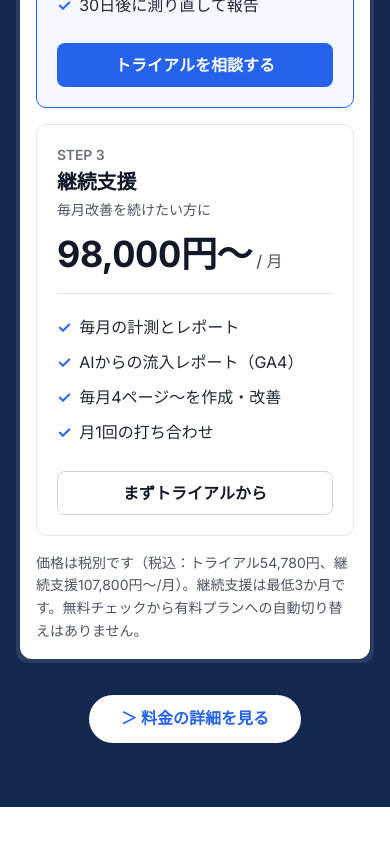
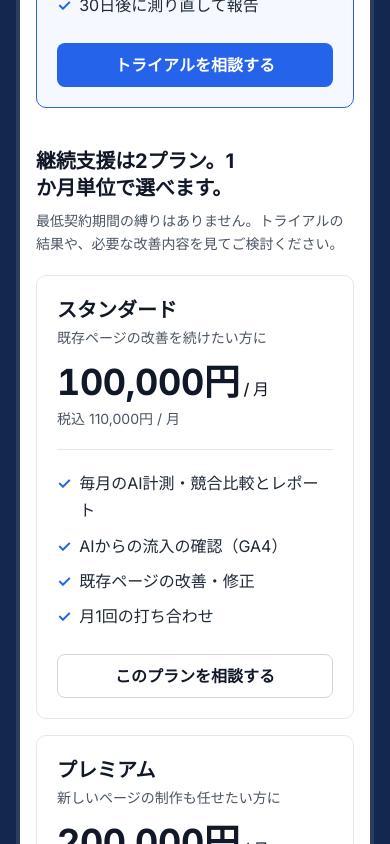
Before and after one commit to okonomidonn/test, a Next.js app: page /ai in a window 390 px wide. Shown: the part 9380-10224 px from the top of the page. Built offline with nearby package versions, Linux system fonts and the light colour scheme; no server answers.

Commit message:
Offer two monthly service plans without minimum term

```diff
--- a/geo/web/print/web_price_list.html
+++ b/geo/web/print/web_price_list.html
@@ -53,7 +53,7 @@
 <div class="steps">
   <div class="step"><div class="no">STEP 1</div><div class="t">無料チェック</div><div class="p">0<small>円</small></div><div class="d">主な質問でAIに紹介されているかを計測し、公式サイトを自動で診断します。結果をお送りします。</div></div>
   <div class="step" style="border:2px solid var(--accent);background:#fff"><div class="no">STEP 2　はじめての方へ</div><div class="t">GEO診断・改善トライアル</div><div class="p">49,800<small>円（1回・30日間）</small></div><div class="d">現状を数字で確かめ、改善を1つ実際に行い、30日後に同じ条件で測り直します。</div></div>
-  <div class="step"><div class="no">STEP 3</div><div class="t">継続支援</div><div class="p">月98,000<small>円〜</small></div><div class="d">毎月AIで計測し、紹介されなかった質問に答えるページを作ります。作業量を決めてお見積もりします。</div></div>
+  <div class="step"><div class="no">STEP 3</div><div class="t">継続支援・2プラン</div><div class="p">月100,000<small>円／200,000円</small></div><div class="d">既存ページ改善のスタンダードと、新規ページ制作も含むプレミアム。1か月単位で選べます。</div></div>
 </div>
 
 <h2>トライアルの内容（49,800円）</h2>
@@ -66,18 +66,19 @@
   <tr><td>含まないもの</td><td>新しいページの制作、外部媒体への掲載、大規模な実装</td></tr>
 </table>
 
-<h2>継続支援の内容（月98,000円〜）</h2>
+<h2>継続支援の2プラン（1か月契約・毎月更新）</h2>
 <table>
   <tr><td>毎月の計測とレポート</td><td>同じ質問で測り、推移と次にやることを1枚にまとめる</td></tr>
-  <tr><td>ページの作成・書き換え</td><td>月4ページから。紹介されなかった質問に答えるページ、事例・機能・比較のページなど</td></tr>
-  <tr><td>技術面の保守</td><td>構造化データ、AIの読み取り許可（robots.txt）、サイトマップ</td></tr>
+  <tr><td>スタンダード：月100,000円</td><td>既存ページの改善。税込110,000円／月</td></tr>
+  <tr><td>プレミアム：月200,000円</td><td>基本内容に、新規ページの企画・原稿・CMS制作を追加。税込220,000円／月</td></tr>
   <tr><td>打ち合わせ</td><td>月1回</td></tr>
-  <tr><td>契約期間</td><td>最低3か月、以降は1か月ごと</td></tr>
+  <tr><td>対象・作業範囲</td><td>1サービス。本数・原稿量・修正回数・実装範囲を事前見積もりで合意</td></tr>
+  <tr><td>更新停止・支払い</td><td>当月末までのメール連絡で翌月から更新停止。銀行振込・前払い</td></tr>
 </table>
 
 <div class="cta">
   <div><b>まずは無料チェックから</b><br>御社のサービスがAIに紹介されているか、計測結果をお送りします。</div>
-  <div class="c" style="font-size:7pt">AIススメル　担当：鳥居潤<br>info@aisusumeru.com<br><a href="https://test-one-xi-90.vercel.app/ai/apply" style="color:inherit">お問い合わせフォーム<br>test-one-xi-90.vercel.app/ai/apply</a></div>
+  <div class="c" style="font-size:7pt">AIススメル　担当：鳥居潤<br>info@aisusumeru.com<br><a href="https://www.aisusumeru.com/ai/apply" style="color:inherit">お問い合わせフォーム<br>www.aisusumeru.com/ai/apply</a></div>
 </div>
 
 <p class="note">表示はすべて税別です。AIの回答は毎回変わるため、紹介や問い合わせの増加をお約束するものではありません。参考：運営元の求人サイトでは、28日間でChatGPT経由のユーザー68人（全体の14.5%）が、キーイベント95件のうち49件を発生させました（2026年9月24日〜10月21日、GA4。対策との因果関係は未検証）。</p>
--- a/geo/web/print/zaito_case_study.html
+++ b/geo/web/print/zaito_case_study.html
@@ -103,8 +103,8 @@
 <div class="cta">
   <div><b>無料チェック：御社のサービスは、AIに紹介されていますか？</b><br>
   利用者がAIに聞きそうな質問で、御社が紹介されるかを実際に計測し、直すべきページをお伝えします。<br>
-  <span style="font-size:8pt;color:#d0d7de">無料チェック0円 → トライアル49,800円／30日間 → 継続支援 月98,000円〜（税別）</span></div>
-  <div class="c" style="font-size:7pt">AIススメル　担当：鳥居潤<br>info@aisusumeru.com<br><a href="https://test-one-xi-90.vercel.app/ai/apply" style="color:inherit">お問い合わせフォーム<br>test-one-xi-90.vercel.app/ai/apply</a></div>
+  <span style="font-size:8pt;color:#d0d7de">無料0円 → トライアル49,800円 → 継続支援 月100,000円／200,000円（税別・1か月契約）</span></div>
+  <div class="c" style="font-size:7pt">AIススメル　担当：鳥居潤<br>info@aisusumeru.com<br><a href="https://www.aisusumeru.com/ai/apply" style="color:inherit">お問い合わせフォーム<br>www.aisusumeru.com/ai/apply</a></div>
 </div>
 
 <p class="note">数値の出典：Googleアナリティクス4（2026年9月24日〜10月21日の28日間）。ChatGPT経由＝セッションの参照元が chatgpt.com。キーイベントは「興味あり」登録・応募など、サイトで設定した成果。ページ別の数は閲覧ページで集計（着地ページではありません）。開設まもないサイトの短期間・少数のデータで、広告の開始時期とも重なるため、施策と流入増の因果は確定していません。AIの回答は毎回変わるため、同じ結果をお約束するものではありません。</p>
--- a/src/app/ai/apply/page.tsx
+++ b/src/app/ai/apply/page.tsx
@@ -32,34 +32,43 @@ const COPY = {
 
 export default async function ApplyPage({ searchParams }: PageProps<"/ai/apply">) {
   const sp = await searchParams;
-  const kind = sp.plan === "trial" ? "TRIAL" : "CHECK";
-  const copy = COPY[kind];
+  const monthly = sp.plan === "standard" ? { title: "スタンダード", price: "100,000円（税別）／110,000円（税込）", scope: "毎月のAI計測・競合比較・GA4の確認・既存ページ改善・月1回の打ち合わせ" } : sp.plan === "premium" ? { title: "プレミアム", price: "200,000円（税別）／220,000円（税込）", scope: "スタンダードの内容に加え、新規ページの企画・原稿作成・CMSでの制作" } : null;
+  const kind = sp.plan === "trial" || monthly ? "TRIAL" : "CHECK";
+  const copy = monthly ? {
+    title: `継続支援：${monthly.title}のご相談`,
+    lead: "1か月単位で、AIでの紹介状況を確認しながらサイトを改善します。",
+    facts: [["月額", monthly.price], ["契約", "1か月契約・毎月更新。最低契約期間の縛りなし"], ["内容", monthly.scope], ["作業範囲", "1サービスを対象に、ページ本数・原稿量・修正回数・実装範囲を見積書で合意します"]],
+    after: ["2営業日以内に、進め方とお見積もりをメールでお送りします", "見積もりの作業範囲・更新条件をご確認いただいてから正式なご依頼となります", "銀行振込による前払いです。入金確認後、合意した日程で作業を始めます"],
+  } : COPY[kind];
   const kpis = reportKpis(sampleReport());
 
   // ログイン中なら、登録済みのサービスとアカウントの情報を入れておく
   const session = await auth();
-  let defaults: { company?: string; websiteUrl?: string; name?: string; email?: string } = {};
+  let defaults: { company?: string; websiteUrl?: string; name?: string; email?: string; message?: string } = {};
   if (session?.user?.id) {
     const user = await prisma.user.findUnique({ where: { id: session.user.id }, select: { name: true, email: true } });
     const storeId = typeof sp.store === "string" ? sp.store : undefined;
     const store = storeId ? await prisma.store.findFirst({ where: { id: storeId, ownerId: session.user.id }, select: { name: true, websiteUrl: true } }) : null;
     defaults = { name: user?.name, email: user?.email, company: store?.name, websiteUrl: store?.websiteUrl ?? undefined };
   }
+  if (monthly) defaults.message = `継続支援の${monthly.title}（月額${monthly.price}）について相談したいです。`;
   const storeQ = typeof sp.store === "string" ? `&store=${sp.store}` : "";
 
   return (
     <div className="mx-auto max-w-5xl pt-4">
       {/* 申し込みの種類の切り替え（?plan=trial） */}
-      <nav aria-label="申し込みの種類" className="inline-flex rounded-lg border border-slate-200 bg-slate-50 p-1 text-sm">
+      <nav aria-label="申し込みの種類" className="flex flex-wrap gap-1 rounded-lg border border-slate-200 bg-slate-50 p-1 text-sm">
         {[
           ["CHECK", "無料で診断", `/ai/apply${storeQ ? `?${storeQ.slice(1)}` : ""}`],
           ["TRIAL", "トライアル 49,800円", `/ai/apply?plan=trial${storeQ}`],
+          ["standard", "月額スタンダード", `/ai/apply?plan=standard${storeQ}`],
+          ["premium", "月額プレミアム", `/ai/apply?plan=premium${storeQ}`],
         ].map(([k, label, href]) => (
           <Link
             key={k}
             href={href}
-            aria-current={kind === k ? "page" : undefined}
-            className={`rounded-md px-3 py-1.5 font-semibold ${kind === k ? "bg-white text-slate-900 shadow-[0_1px_2px_rgba(17,24,39,0.08)] ring-1 ring-slate-200" : "text-slate-600 hover:text-slate-900"}`}
+            aria-current={(monthly ? sp.plan === k : kind === k) ? "page" : undefined}
+            className={`rounded-md px-3 py-1.5 font-semibold ${(monthly ? sp.plan === k : kind === k) ? "bg-white text-slate-900 shadow-[0_1px_2px_rgba(17,24,39,0.08)] ring-1 ring-slate-200" : "text-slate-600 hover:text-slate-900"}`}
           >
             {label}
           </Link>
@@ -82,7 +91,7 @@ export default async function ApplyPage({ searchParams }: PageProps<"/ai/apply">
 
         {/* フォーム：スマホでは見出しのすぐ後、PCでは右の列 */}
         <div className="min-w-0 rounded-xl border border-slate-200 bg-white p-5 sm:p-6 lg:row-span-2 lg:self-start">
-          <LeadForm kind={kind} defaults={defaults} />
+          <LeadForm key={typeof sp.plan === "string" ? sp.plan : "check"} kind={kind} defaults={defaults} submitLabel={monthly ? "継続支援を相談する" : undefined} />
         </div>
 
         <div className="min-w-0 space-y-8">
--- a/src/app/ai/legal/page.tsx
+++ b/src/app/ai/legal/page.tsx
@@ -14,13 +14,13 @@ export default function LegalPage() {
     ["所在地", env.LEGAL_ADDRESS || DISCLOSE],
     ["電話番号", env.LEGAL_PHONE || DISCLOSE],
     ["メールアドレス", CONTACT.email],
-    ["販売価格", "無料チェック：0円。トライアル：49,800円（税別）／54,780円（税込）、1回・30日間。継続支援：月98,000円〜（税別）／月107,800円〜（税込）"],
-    ["契約期間・総額", "継続支援は最低3か月。基本料金での最低総額は294,000円（税別）／323,400円（税込）。個別の作業範囲と総額は見積書で確認します"],
+    ["販売価格", "無料チェック：0円。トライアル：49,800円（税別）／54,780円（税込）、1回・30日間。継続支援はスタンダード：月100,000円（税別）／月110,000円（税込）、プレミアム：月200,000円（税別）／月220,000円（税込）"],
+    ["契約期間・総額", "継続支援は1か月契約・毎月更新で、最低契約期間の縛りはありません。1か月の税込総額はスタンダード110,000円、プレミアム220,000円です。対象・作業範囲・開始日・更新日は見積書で確認し、初回は月末までの範囲と金額も合意します。無料チェック・トライアルからの自動切り替えはありません"],
     ["商品代金以外の必要料金", env.LEGAL_ADDITIONAL_FEES || "インターネット接続にかかる通信料。その他の費用が必要な場合は、正式なご依頼前に見積書でご案内します"],
     ["支払方法", env.LEGAL_PAYMENT_METHODS || "銀行振込（請求書払い）。振込手数料はお客様のご負担となります"],
     ["支払時期", env.LEGAL_PAYMENT_TIMING || "前払い。トライアルは請求書の発行から7日以内、継続支援は翌月分を毎月末までにお支払いください。ご入金を確認してから作業を始めます"],
     ["サービスの提供時期", "トライアルは正式なご依頼後、ヒアリングで開始日を合意します。無料チェックは3営業日以内に診断結果、トライアルのご相談は2営業日以内に進め方とお見積もりをご連絡します"],
-    ["解約・キャンセル", env.LEGAL_CANCELLATION_TERMS || "作業を始める前のキャンセルは全額を返金します。作業を始めた後の返金はいたしません。継続支援は最低3か月で、その後は前月末までにメールでご連絡いただくと翌月末で終了します"],
+    ["解約・キャンセル", env.LEGAL_CANCELLATION_TERMS || "作業を始める前のキャンセルは全額を返金します。作業を始めた後の返金はいたしません。継続支援は当月末までにメールでご連絡いただくと当月末で終了し、翌月からの更新を停止します。例えば11月末までのご連絡で12月分は更新しません。未着手の翌月分をお支払い済みの場合は返金します"],
     ["成果について", "AIでの紹介や問い合わせの増加を保証するものではありません。作業範囲・納品物を契約前に確認します"],
   ];
   return (
--- a/src/app/ai/method/page.tsx
+++ b/src/app/ai/method/page.tsx
@@ -99,7 +99,7 @@ export default function MethodPage() {
             rows={[
               ["無料チェック", "サイトは直しません。計測と診断の結果をお送りします。"],
               ["トライアル", "既存のページを1ページ改善します。CMSで編集できる範囲で、変更前の内容を保存し、ご承認をいただいてから反映します。新しいページの制作、外部媒体への掲載、大規模な実装は含みません。"],
-              ["継続支援", "ページの作成・書き換え（月4ページ〜）と構造化データの保守。作るページは、既存ページの修正で済むかを先に判断し、同じ内容のページを増やしません。"],
+              ["継続支援", "スタンダード（月100,000円・税別）は既存ページの改善、プレミアム（月200,000円・税別）は新規ページの企画・原稿作成・CMSでの制作も含みます。1サービスを対象に、本数・原稿量・修正回数・実装範囲を見積書で合意します。1か月単位の契約です。"],
               ["書かないこと", "事実と確認できない内容（実際にない求人・機能・実績など）は書きません。"],
             ]}
           />
--- a/src/app/ai/pricing/page.tsx
+++ b/src/app/ai/pricing/page.tsx
@@ -12,7 +12,7 @@ export default function PricingPage() {
         <h1 className="mt-3 text-3xl font-bold leading-snug text-slate-900 sm:text-[2.75rem]">まず無料で調べて、<br />必要なら改善まで。</h1>
         <p className="mt-5 text-lg leading-relaxed text-slate-700">無料チェックだけのご利用もできます。<br className="hidden sm:block" />有料プランへの自動切り替えはありません。</p>
       </header>
-      <section aria-label="3つの料金プラン"><h2 className="sr-only">3つの料金プラン</h2><ServicePlans /></section>
+      <section aria-label="初回メニューと継続支援の2プラン"><h2 className="sr-only">無料チェック・トライアルと、継続支援の2プラン</h2><ServicePlans /></section>
       <section className="grid gap-6 rounded-xl bg-slate-50 p-5 sm:grid-cols-2 sm:p-7">
         <div><h2 className="text-lg font-bold text-slate-900">トライアルで行う改善</h2><p className="mt-3 leading-relaxed text-slate-700">CMSで編集できる既存ページを1ページ改善します。変更案をご確認いただいてから作業します。</p><p className="mt-2 text-sm text-slate-600">新規ページ制作・外部媒体への掲載・大規模な実装は含みません。</p></div>
         <div><h2 className="text-lg font-bold text-slate-900">申し込みから契約まで</h2><p className="mt-3 leading-relaxed text-slate-700">トライアルのご相談には、2営業日以内に進め方と見積もりをご連絡します。内容をご確認いただいてから正式なご依頼となります。</p><p className="mt-2 text-sm text-slate-600">フォームの送信だけでは、契約や自動課金は発生しません。</p></div>
--- a/src/components/ai/lead-form.tsx
+++ b/src/components/ai/lead-form.tsx
@@ -4,7 +4,7 @@ import { useActionState, type ReactNode } from "react";
 import { createLead, type LeadField, type LeadState } from "@/app/actions/leads";
 import { btn } from "@/components/ai/ds";
 
-type Defaults = { company?: string; websiteUrl?: string; name?: string; email?: string };
+type Defaults = { company?: string; websiteUrl?: string; name?: string; email?: string; message?: string };
 
 const inputCls = (invalid: boolean) =>
   `mt-1.5 block h-11 w-full rounded-lg border bg-white px-3 text-base text-slate-900 placeholder:text-slate-400 focus:outline-none focus:ring-2 ${
@@ -29,7 +29,7 @@ function Field({ id, label, hint, error, children }: { id: string; label: string
   );
 }
 
-export function LeadForm({ kind, defaults = {} }: { kind: "CHECK" | "TRIAL"; defaults?: Defaults }) {
+export function LeadForm({ kind, defaults = {}, submitLabel }: { kind: "CHECK" | "TRIAL"; defaults?: Defaults; submitLabel?: string }) {
   const [state, formAction, isPending] = useActionState<LeadState, FormData>(createLead, {});
   const err = (k: LeadField) => state.fieldErrors?.[k];
   const val = (k: LeadField) => state.values?.[k] ?? (defaults as Record<string, string | undefined>)[k];
@@ -111,7 +111,7 @@ export function LeadForm({ kind, defaults = {} }: { kind: "CHECK" | "TRIAL"; def
 
       <div className="space-y-2">
         <button type="submit" disabled={isPending} className={`${btn("primary", "lg")} w-full`}>
-          {isPending ? "送信しています…" : kind === "TRIAL" ? "トライアルを申し込む" : "無料で診断する"}
+          {isPending ? "送信しています…" : submitLabel ?? (kind === "TRIAL" ? "トライアルを申し込む" : "無料で診断する")}
         </button>
         <p className="text-sm text-slate-600">送信の時点では料金はかかりません。</p>
       </div>
--- a/src/components/ai/marketing.tsx
+++ b/src/components/ai/marketing.tsx
@@ -37,7 +37,7 @@ export const MARKET = {
 export function MarketCompare() {
   const rows = [
     { label: "1回の診断", market: MARKET.diagnosisMedian, ours: 49800, oursLabel: "GEO診断・改善トライアル", unit: "", note: "診断に加えて、1ページの改善と30日後の再計測まで" },
-    { label: "月額の対策支援", market: MARKET.monthlyMedian, ours: 98000, oursLabel: "継続支援（〜）", unit: "／月", note: "毎月の計測と、ページの作成・書き換え（月4ページ〜）" },
+    { label: "月額の対策支援", market: MARKET.monthlyMedian, ours: 100000, oursLabel: "スタンダード", unit: "／月", note: "既存ページの改善が中心。新規ページ制作も含むプレミアムは月200,000円（税別）。作業範囲は見積書で合意します" },
   ];
   const yen = (n: number) => `${n.toLocaleString("ja-JP")}円`;
   return (
@@ -82,7 +82,7 @@ export function MarketCompare() {
 
 // この価格でできる理由
 export const WHY_AFFORDABLE: [string, string][] = [
-  ["計測を自社のツールで自動化", "質問づくり・AIへの質問・記録・サイト診断を自社開発のツールで行い、人の作業を分析と改善に絞っています"],
+  ["作業を整理して効率化", "計測・記録・サイト診断に自社のツールと手動確認を使い分け、分析と改善に時間を使います"],
   ["対象と作業を絞っている", "中小企業のWebサービスに絞り、トライアルは既存ページ1ページの改善までと範囲を決めています"],
   ["効果を確かめてから続ける", "30日後に同じ条件で測り直し、続けるかどうかを数字を見て決められます"],
 ];
--- a/src/components/ai/service-plans.tsx
+++ b/src/components/ai/service-plans.tsx
@@ -1,18 +1,22 @@
 import Link from "next/link";
 import { btn } from "./ds";
 
-// 料金は3つだけ。1枚に「誰向け・いくら・何をするか」を並べ、細かい条件はカードの下にまとめる
-const PLANS = [
+// 初回の2つの入口と、継続支援の2プランを分けて表示する。
+const ENTRY_PLANS = [
   { title: "無料チェック", who: "まず今の状態を知りたい", price: "0円", unit: "", features: ["AIに紹介されているかを計測", "最初に直す3つのことをお届け"], href: "/ai/apply", cta: "無料で依頼する" },
   { title: "トライアル", who: "実際に1ページ直してみたい", price: "49,800円", unit: "1回", features: ["競合2社と比較して計測", "1ページを改善", "30日後に測り直して報告"], href: "/ai/apply?plan=trial", cta: "トライアルを相談する", recommended: true },
-  { title: "継続支援", who: "毎月改善を続けたい", price: "98,000円〜", unit: "月", features: ["毎月の計測とレポート", "AIからの流入レポート（GA4）", "毎月4ページ〜を作成・改善", "月1回の打ち合わせ"], href: "/ai/apply?plan=trial", cta: "まずトライアルから" },
+];
+
+const MONTHLY_PLANS = [
+  { title: "スタンダード", who: "既存ページの改善を続けたい", price: "100,000円", tax: "110,000円", features: ["毎月のAI計測・競合比較とレポート", "AIからの流入の確認（GA4）", "既存ページの改善・修正", "月1回の打ち合わせ"], href: "/ai/apply?plan=standard" },
+  { title: "プレミアム", who: "新しいページの制作も任せたい", price: "200,000円", tax: "220,000円", features: ["スタンダードの内容すべて", "新規ページの企画・原稿作成", "CMSでのページ制作・公開", "制作ページの計測と改善"], href: "/ai/apply?plan=premium" },
 ];
 
 export function ServicePlans() {
   return (
     <div>
-      <div className="grid gap-4 md:grid-cols-3">
-        {PLANS.map((p, i) => (
+      <div className="grid gap-4 md:grid-cols-2">
+        {ENTRY_PLANS.map((p, i) => (
           <section key={p.title} className={`relative flex min-w-0 flex-col rounded-xl border p-5 sm:p-6 ${p.recommended ? "border-brand bg-blue-50/60" : "border-slate-200 bg-white"}`}>
             {p.recommended && <span className="absolute -top-3 left-5 rounded-full bg-brand px-3 py-0.5 text-xs font-bold text-white">おすすめ</span>}
             <p className="font-num text-sm font-semibold text-slate-500">STEP {i + 1}</p>
@@ -38,8 +42,27 @@ export function ServicePlans() {
           </section>
         ))}
       </div>
+      <div className="mt-10">
+        <h3 className="text-xl font-bold text-slate-900">継続支援は2プラン。1か月単位で選べます。</h3>
+        <p className="mt-2 text-sm leading-relaxed text-slate-600">最低契約期間の縛りはありません。トライアルの結果や、必要な改善内容を見てご検討ください。</p>
+        <div className="mt-5 grid gap-4 md:grid-cols-2">
+          {MONTHLY_PLANS.map((p) => (
+            <section key={p.title} className="flex min-w-0 flex-col rounded-xl border border-slate-200 bg-white p-5 sm:p-6">
+              <h4 className="text-xl font-bold text-slate-900">{p.title}</h4>
+              <p className="mt-1 text-sm text-slate-600">{p.who}方に</p>
+              <p className="mt-4 font-num text-[2.25rem] font-bold leading-none tracking-tight text-slate-900">{p.price}<span className="ml-1 text-base font-medium">/ 月</span></p>
+              <p className="mt-2 text-sm text-slate-600">税込 {p.tax} / 月</p>
+              <ul className="mt-5 space-y-2 border-t border-slate-200 pt-5">
+                {p.features.map((f) => <li key={f} className="flex gap-2 text-slate-800"><span aria-hidden className="font-bold text-brand">✓</span>{f}</li>)}
+              </ul>
+              <div className="mt-auto pt-6"><Link href={p.href} className={`${btn("secondary", "lg")} w-full`}>このプランを相談する</Link></div>
+            </section>
+          ))}
+        </div>
+        <p className="mt-4 text-sm leading-relaxed text-slate-600">対象は1サービスです。改善・制作するページの本数、原稿量、修正回数、CMSの作業範囲を契約前に見積書で合意します。外部媒体への掲載、取材・撮影、独自デザイン、大規模な開発は含みません。GA4未導入の場合は、確認できる範囲をご案内します。</p>
+      </div>
       <p className="mt-4 text-sm leading-relaxed text-slate-600">
-        価格は税別です（税込：トライアル54,780円、継続支援107,800円〜/月）。継続支援は最低3か月です。無料チェックから有料プランへの自動切り替えはありません。
+        価格は税別です（トライアルは税込54,780円）。継続支援は1か月契約・毎月更新で、当月末までのメール連絡で翌月からの更新を停止できます。無料チェック・トライアルから継続支援への自動切り替えはありません。
       </p>
     </div>
   );
--- a/src/lib/ai-check/verticals.ts
+++ b/src/lib/ai-check/verticals.ts
@@ -51,7 +51,7 @@ export const VERTICALS: Vertical[] = [
     faq: [
       ["大手の求人サイトがある中で、紹介されるようになりますか？", "大手は「おすすめの求人サイトは？」のような広い質問で強いため、「地方の大学生向け」「完全在宅」など、条件のついた質問で紹介されることを目指します。条件が細かいほど、専門サイトが選ばれやすくなります。"],
       ["求人の件数が少なくても対象になりますか？", "対象です。件数よりも「誰向けで、何が違うか」が伝わることが大切です。件数が少ない場合の見せ方もご提案します。"],
-      ["求人ページ一つひとつも直してもらえますか？", "トライアルでは1ページ、継続支援では月4ページ〜を改善します。求人の一覧ページや特集ページなど、効果の大きいページから直します。"],
+      ["求人ページ一つひとつも直してもらえますか？", "トライアルでは既存1ページを改善します。継続支援は既存ページ改善のスタンダードと、新規ページ制作も含むプレミアムの2プランです。対象ページ・本数・作業範囲は見積書で合意し、一覧や特集など優先度の高いページから進めます。"],
       ["応募数が増えたかは分かりますか？", "継続支援では、GA4でAIから来た人数と「応募ページへ進む」などの行動を毎月確かめます。応募数の増加はお約束できません。"],
     ],
   },
```
Also changed, not shown: geo/web/料金と進め方.md (+9 -6 lines), 3 other files (tests, documents, lock files or other folders).
